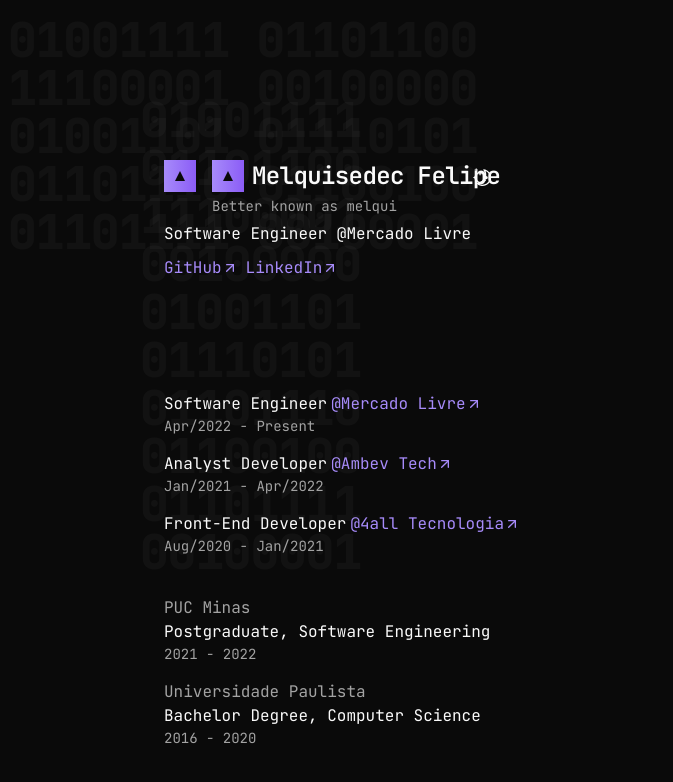
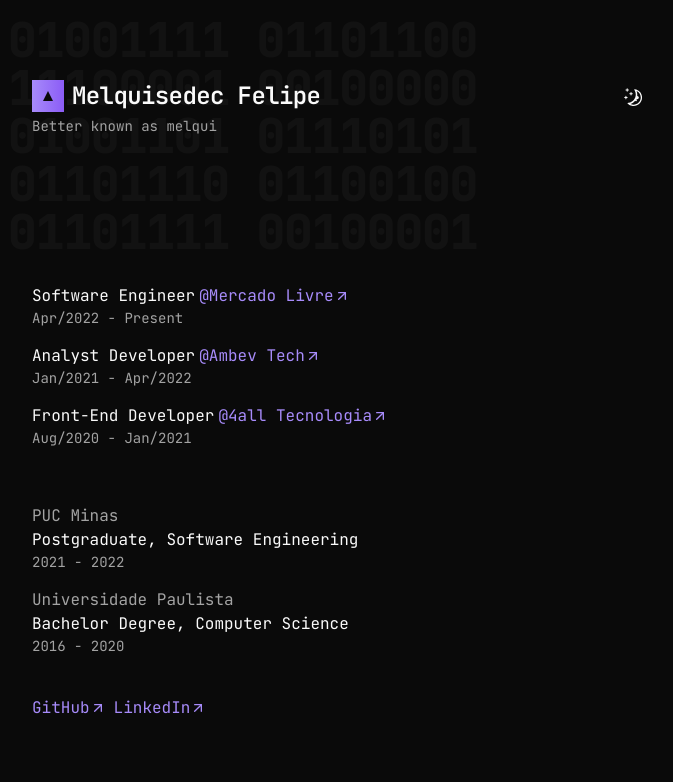
Before and after one commit to melquisedecfelipe/melquisedec.dev, a Next.js app: page / in a window 1280 px wide. Shown: the top 782 px of the page, without its empty margins (298-971 px from the left). Built offline with nearby package versions, Linux system fonts and the light colour scheme.

Commit message:
Update page layout and components structure

```diff
--- a/src/app/page.tsx
+++ b/src/app/page.tsx
@@ -1,81 +1,18 @@
+import Education from '@/components/education'
+import Experiences from '@/components/experiences'
 import Header from '@/components/header'
-import Icon from '@/components/icon'
-import Link from '@/components/link'
-
-import {
-  CURRENT_COMPANY,
-  EDUCATION,
-  EXPERIENCES,
-  ME,
-  SOCIALS
-} from '@/constants'
+import Socials from '@/components/socials'
 
 export default function Home() {
   return (
-    <main className="max-w-[700px] m-auto p-4 lg:p-10 lg:py-20 md:h-screen flex flex-col justify-between relative">
-      <h1 className="scroll-m-20 text-4xl font-extrabold tracking-tight lg:text-5xl absolute z-0 opacity-5 text-muted-foreground top-4 left-4 max-w-[500px] select-none">
-        01001111 01101100 11100001 00100000 01001101 01110101 01101110 01100100
-        01101111 00100001
-      </h1>
+    <>
+      <Header />
 
-      <nav className="relative">
-        <div className="flex flex-col gap-2 md:flex-row md:gap-4 mb-1">
-          <Icon />
-          <Header />
-        </div>
-
-        <p className="leading-7 flex gap-1 items-center">
-          {CURRENT_COMPANY.role} {CURRENT_COMPANY.name}
-        </p>
-
-        <div className="flex gap-2 mt-2 text-muted-foreground">
-          {SOCIALS.map(social => (
-            <Link key={social.name} href={social.url}>
-              {social.name}
-            </Link>
-          ))}
-        </div>
-      </nav>
-
-      <div className="grid gap-10 mt-28">
-        <div className="space-y-4">
-          {EXPERIENCES.map(experience => (
-            <div key={experience.url}>
-              <div className="flex flex-col gap-2 md:gap-4">
-                <div className="flex-1">
-                  <p className="flex gap-1">
-                    <span>{experience.role}</span>
-                    {experience.url ? (
-                      <Link href={experience.url}>{experience.company}</Link>
-                    ) : (
-                      <span>{experience.company}</span>
-                    )}
-                  </p>
-
-                  <p className="text-sm text-muted-foreground">
-                    {experience.period}
-                  </p>
-                </div>
-              </div>
-            </div>
-          ))}
-        </div>
-
-        <div className="space-y-4">
-          {EDUCATION.map(education => (
-            <div key={education.institution}>
-              <p className="text-muted-foreground grid">
-                {education.institution}
-                <span className="text-primary">{education.course}</span>
-              </p>
-
-              <p className="text-sm text-muted-foreground">
-                {education.period}
-              </p>
-            </div>
-          ))}
-        </div>
+      <div className="mt-28 grid gap-10">
+        <Experiences />
+        <Education />
+        <Socials />
       </div>
-    </main>
+    </>
   )
 }
```
Also changed, not shown: 1 other file (tests, documents, lock files or other folders).
